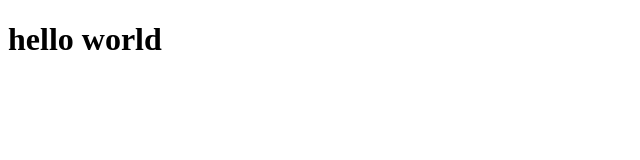
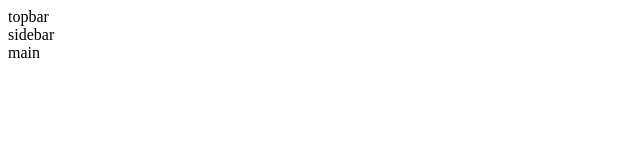
Before and after one commit to danielpowell4/rodich, a plain HTML site: page index.html in a window 1280 px wide. Shown: the whole page, without its empty margins (0-640 px from the left). Drawn offline with Linux system fonts and the light colour scheme.

Commit message:
basic elements

```diff
--- a/index.html
+++ b/index.html
@@ -10,5 +10,7 @@
   <meta property="og:image" content="http://static01.nyt.com/images/icons/t_logo_291_black.png" />
 </head>
 <body>
-  <h1>hello world</h1>
+  <header id="topbar">topbar</header>
+  <nav id="sidebar">sidebar</nav>
+  <section id="main">main</section>
 </body>
```
